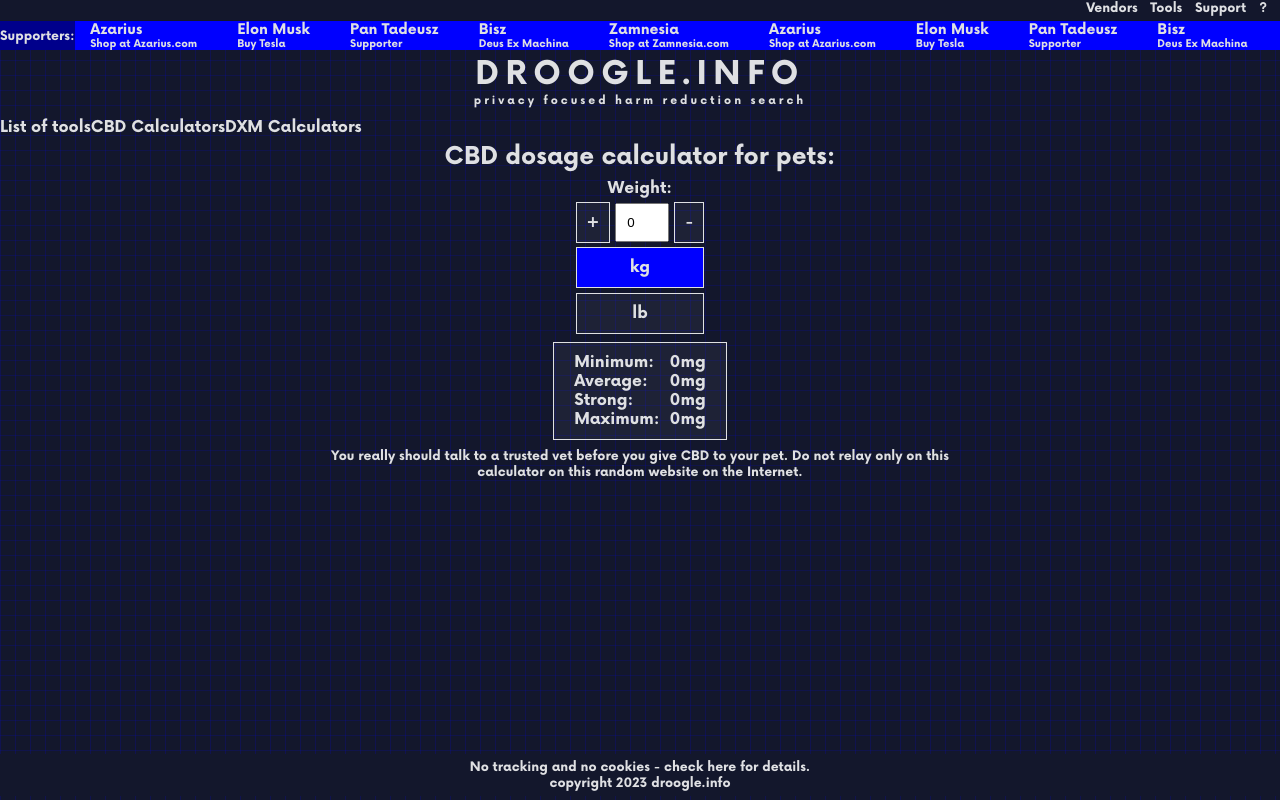
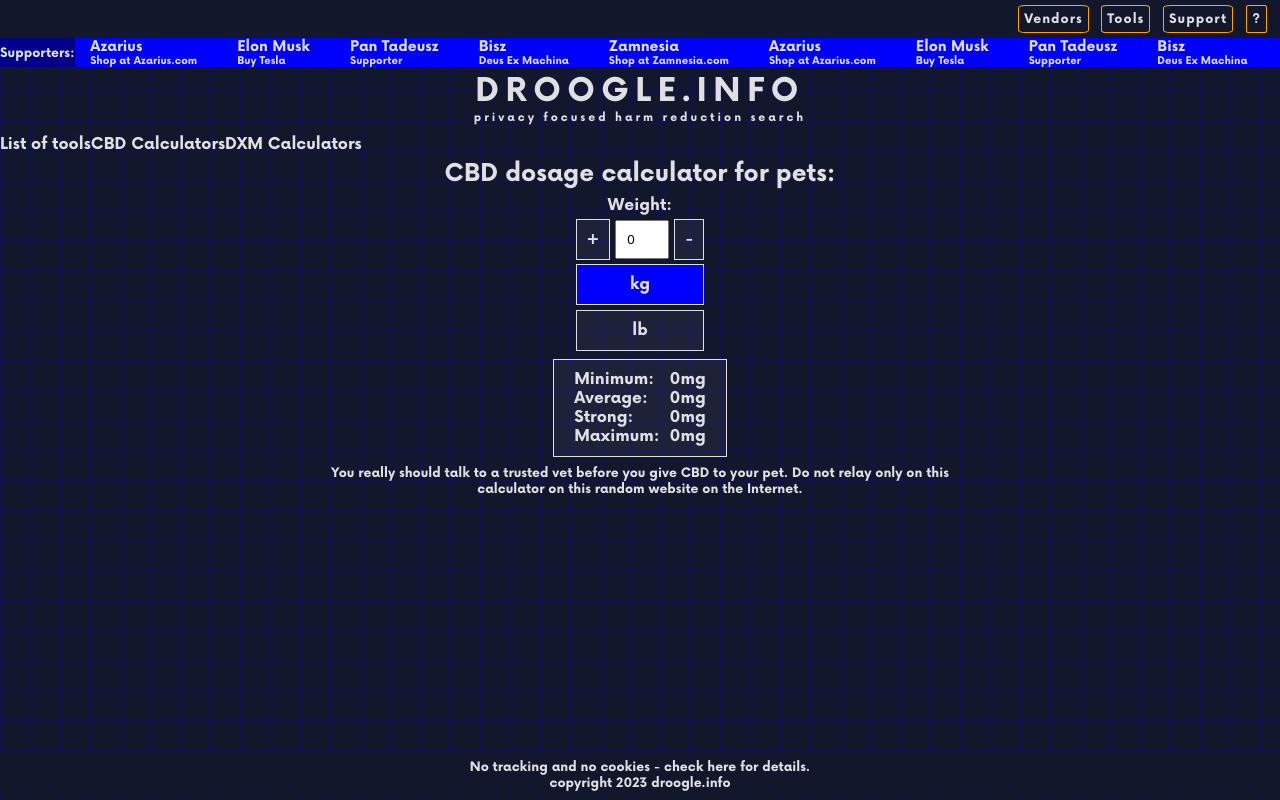
Before and after one commit to TomaszGoljat/droogle, a React (Create React App) app: page /tools/cbd in a window 1280 px wide. Built offline with nearby package versions, Linux system fonts and the light colour scheme.

Commit message:
modified:   src/App.css 	modified:   src/components/Header.js

```diff
--- a/src/App.css
+++ b/src/App.css
@@ -57,10 +57,25 @@ header {
 }
 
 .topbar--menu {
+  padding-top: 5px;
   display: flex;
   column-gap: 1vw;
   margin-right: 1vw;
+  flex-wrap: wrap;
 }
+
+.topbar--link {
+  padding: 5px;
+  border: 1px solid orange;
+  letter-spacing: 1px;
+  border-radius: 10%;
+}
+
+.topbar--link:hover {
+  background-color: yellow;
+  color: blue;
+}
+
 .logo--text {
   margin: 0;
   font-size: 200%;
@@ -294,7 +309,7 @@ footer > p {
   width: fit-content;
   padding: 5px 5px;
   gap: 1vh;
-  max-width: 50vw;
+  max-width: 80vw;
 }
 
 .petCBD--label {
@@ -327,6 +342,8 @@ footer > p {
 }
 
 .petCBD--disclaimer {
+  margin: auto;
+  max-width: 50vw;
   font-size: 80%;
 }
 
--- a/src/components/Header.js
+++ b/src/components/Header.js
@@ -7,10 +7,10 @@ export default function Header() {
             <>
         <header>
             <div className='topbar--menu'>
-                <Link to="/vendors">Vendors</Link>
-                <Link to="/tools">Tools</Link>
-                <Link to="/support">Support</Link>
-                <Link to="/info">?</Link>
+                <Link to="/vendors" className='topbar--link'>Vendors</Link>
+                <Link to="/tools" className='topbar--link'>Tools</Link>
+                <Link to="/support" className='topbar--link'>Support</Link>
+                <Link to="/info" className='topbar--link'>?</Link>
             </div>
         </header>
         <Sponsors />
```
